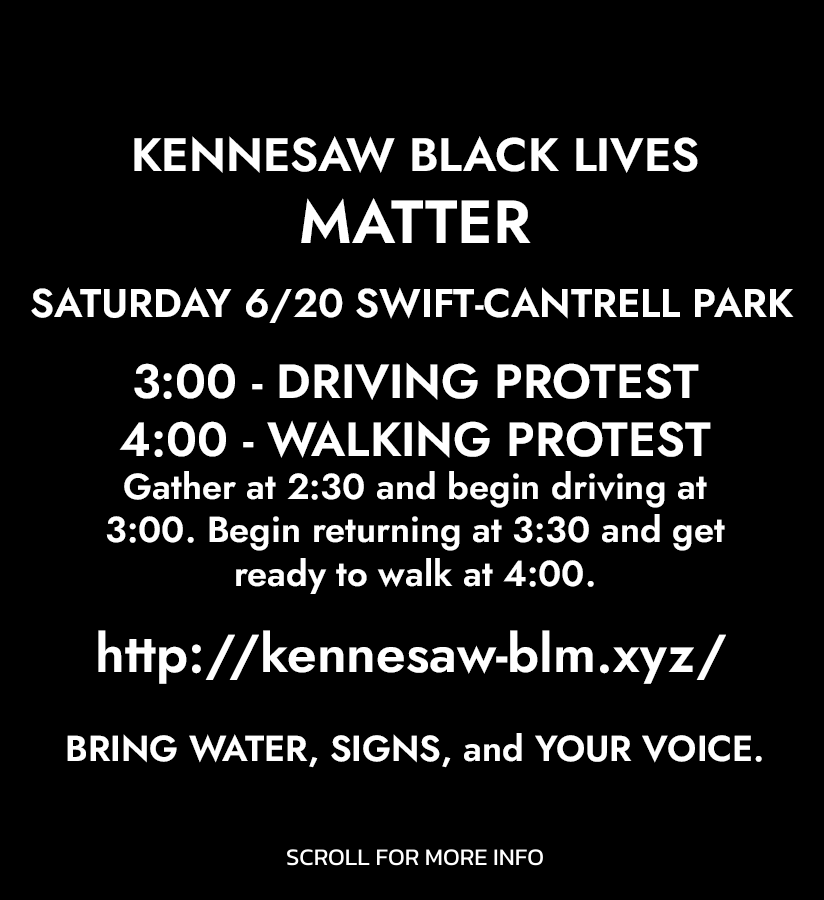
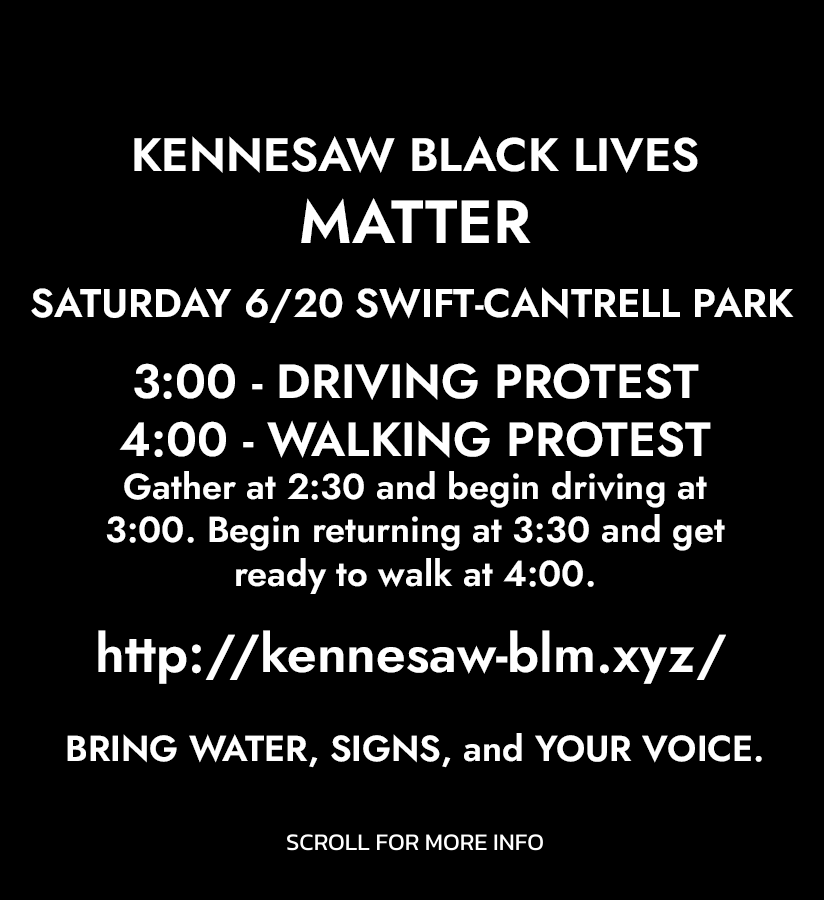
Before and after one commit to kennesaw-blm/kennesaw-blm.github.io, a Jekyll site: the page built from _pages/index.html, in a window 1280 px wide. Shown: the top 900 px of the page, without its empty margins (225-1049 px from the left). Built offline with Jekyll 4.4.1, drawn with Linux system fonts in a browser that asks for light colours; grey boxes are pictures that could not be loaded.

Commit message:
Add files via upload

```diff
--- a/_sass/_elements.scss
+++ b/_sass/_elements.scss
@@ -87,7 +87,7 @@ header.kennesaw {
 
     .formore {
         position: absolute;
-        bottom: 5px;
+        bottom: 20px;
         left: 50%;
         transform: translateX(-50%);
         font-size: 1.5rem;
```
